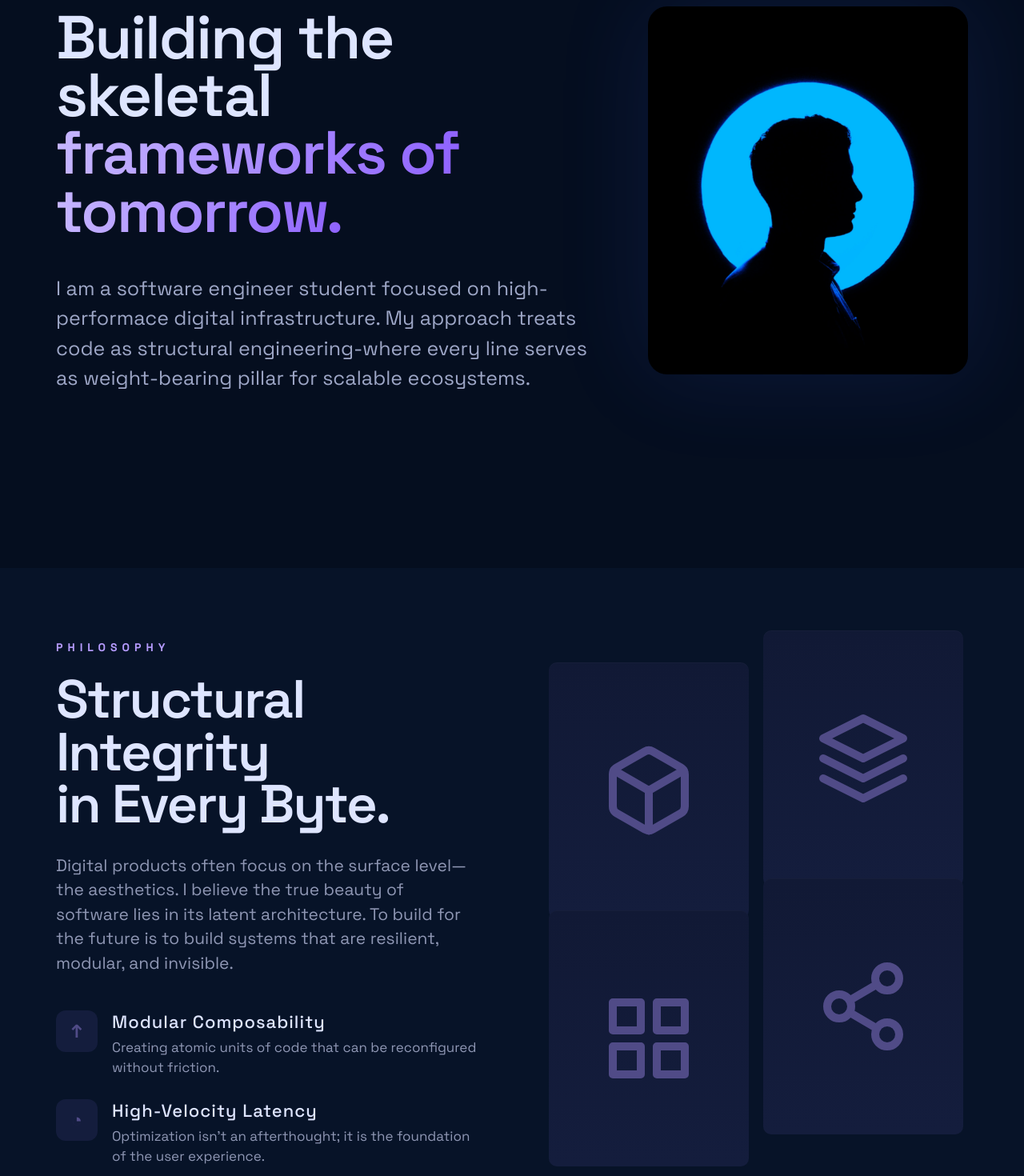
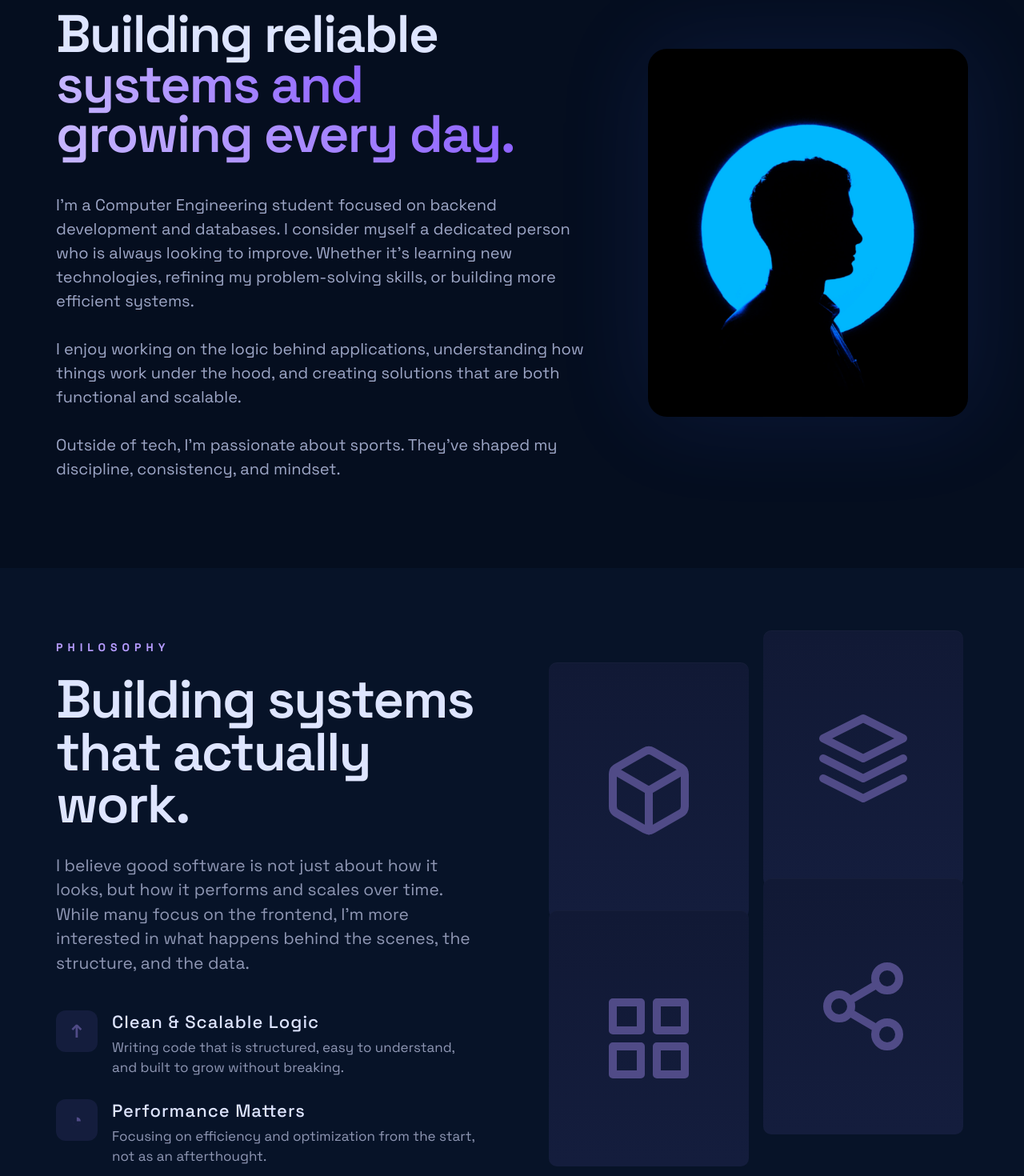
Before and after one commit to Guillermo-dlti/profile-dev, a React (Vite) app: page /aboutMe in a window 1280 px wide. Shown: the part 240-1710 px from the top of the page at 80% size. Built offline with nearby package versions, Linux system fonts and the light colour scheme.

Commit message:
About Me con mi info

```diff
--- a/src/pages/AboutMe.css
+++ b/src/pages/AboutMe.css
@@ -39,7 +39,7 @@
 
 .about-title{
     margin: 0;
-    font-size: 76px;
+    font-size: 66px;
     font-weight: 600;
     color: #dee5ff;
     line-height: 0.95;
@@ -57,7 +57,7 @@
     margin-top: 42px;
     max-width: 760px;
     color: #9ea7c7;
-    font-size: 25px;
+    font-size: 20px;
     line-height: 1.5;
     font-weight: 400;
 }
--- a/src/pages/AboutMe.jsx
+++ b/src/pages/AboutMe.jsx
@@ -14,19 +14,28 @@ export default function AboutMe() {
                     <div className="aboutMe-top">
 
                         <div className="top-left">
-                            <p className="top-label">THE ARCHITECT</p>
+                            <p className="top-label">THIS IS ME</p>
 
                             <h1 className="about-title">
-                                Building the skeletal <br />
-                                <span className="about-title-accent">frameworks of</span> <br />
-                                <span className="about-title-accent">tomorrow.</span>
+                                Building reliable <br />
+                                <span className="about-title-accent">systems and</span> <br />
+                                <span className="about-title-accent">growing every day.</span>
                             </h1>
 
                             <p className="about-description">
-                                I am a software engineer student focused on high-performace
-                                digital infrastructure. My approach treats code as structural
-                                engineering-where every line serves as weight-bearing
-                                pillar for scalable ecosystems.
+                                I’m a Computer Engineering student focused on backend
+                                development and databases. I consider myself a dedicated
+                                person who is always looking to improve. Whether it’s learning
+                                new technologies, refining my problem-solving skills, or building
+                                more efficient systems.
+                                <br /><br />
+                                I enjoy working on the logic behind applications, understanding
+                                how things work under the hood, and creating solutions that are both
+                                functional and scalable.
+                                <br /><br />
+                                Outside of tech, I’m passionate about sports. They’ve shaped my
+                                discipline, consistency, and mindset.
+
                             </p>
                         </div>
 
@@ -54,24 +63,24 @@ export default function AboutMe() {
                                 <p className="philosophy-label">PHILOSOPHY</p>
 
                                 <h2 className="philosophy-title">
-                                    Structural Integrity <br />
-                                    in Every Byte.
+                                    Building systems<br />
+                                    that actually work.
                                 </h2>
 
                                 <p className="philosophy-description">
-                                    Digital products often focus on the surface level—the aesthetics.
-                                    I believe the true beauty of software lies in its latent architecture.
-                                    To build for the future is to build systems that are resilient,
-                                    modular, and invisible.
+                                    I believe good software is not just about how it looks,
+                                    but how it performs and scales over time. While many focus
+                                    on the frontend, I’m more interested in what happens behind
+                                    the scenes, the structure, and the data.
                                 </p>
                                 <div className="philosophy-points">
                                     <div className="philosophy-point">
                                         <div className="point-icon">↑</div>
                                         <div className="point-text">
-                                            <h3>Modular Composability</h3>
+                                            <h3>Clean & Scalable Logic</h3>
                                             <p>
-                                                Creating atomic units of code that can be reconfigured
-                                                without friction.
+                                                Writing code that is structured, easy to understand,
+                                                and built to grow without breaking.
                                             </p>
                                         </div>
                                     </div>
@@ -79,10 +88,10 @@ export default function AboutMe() {
                                     <div className="philosophy-point">
                                         <div className="point-icon">◔</div>
                                         <div className="point-text">
-                                            <h3>High-Velocity Latency</h3>
+                                            <h3>Performance Matters</h3>
                                             <p>
-                                                Optimization isn&apos;t an afterthought; it is the foundation
-                                                of the user experience.
+                                                Focusing on efficiency and optimization
+                                                from the start, not as an afterthought.
                                             </p>
                                         </div>
                                     </div>
```
